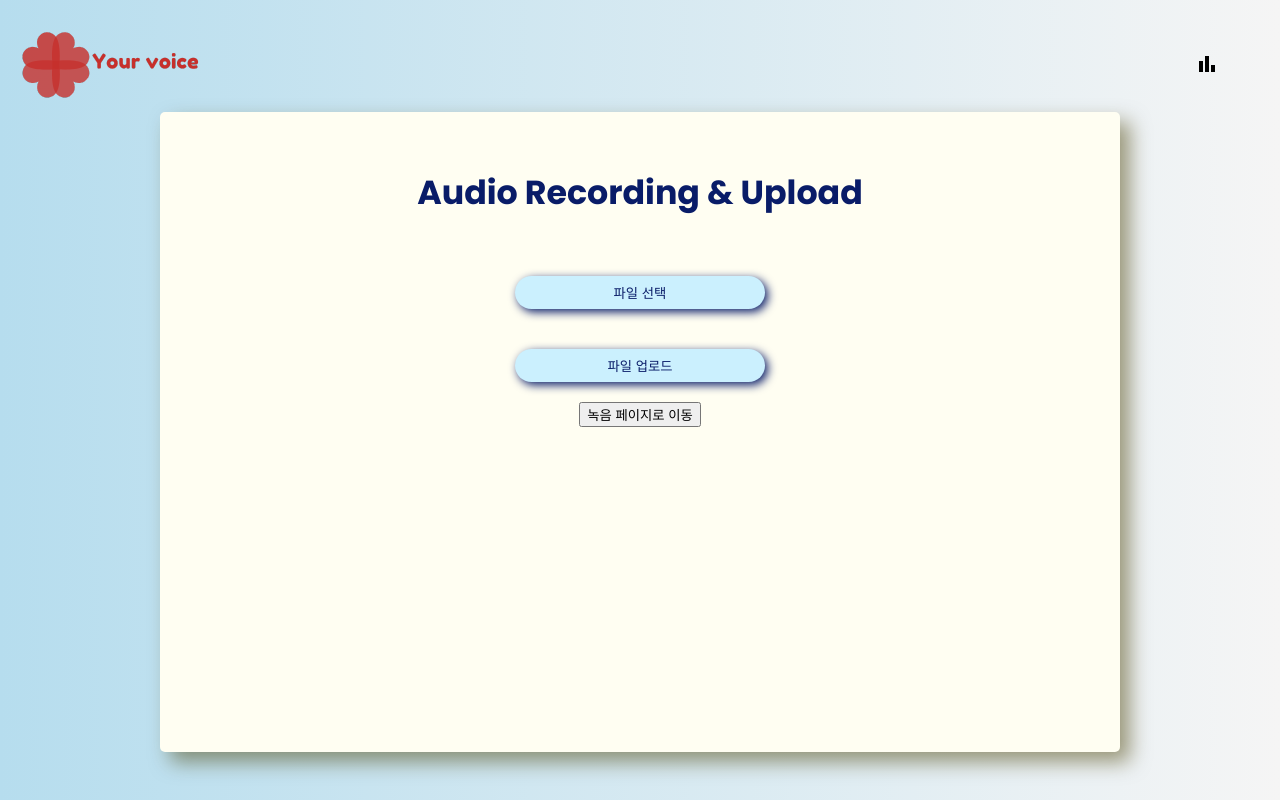
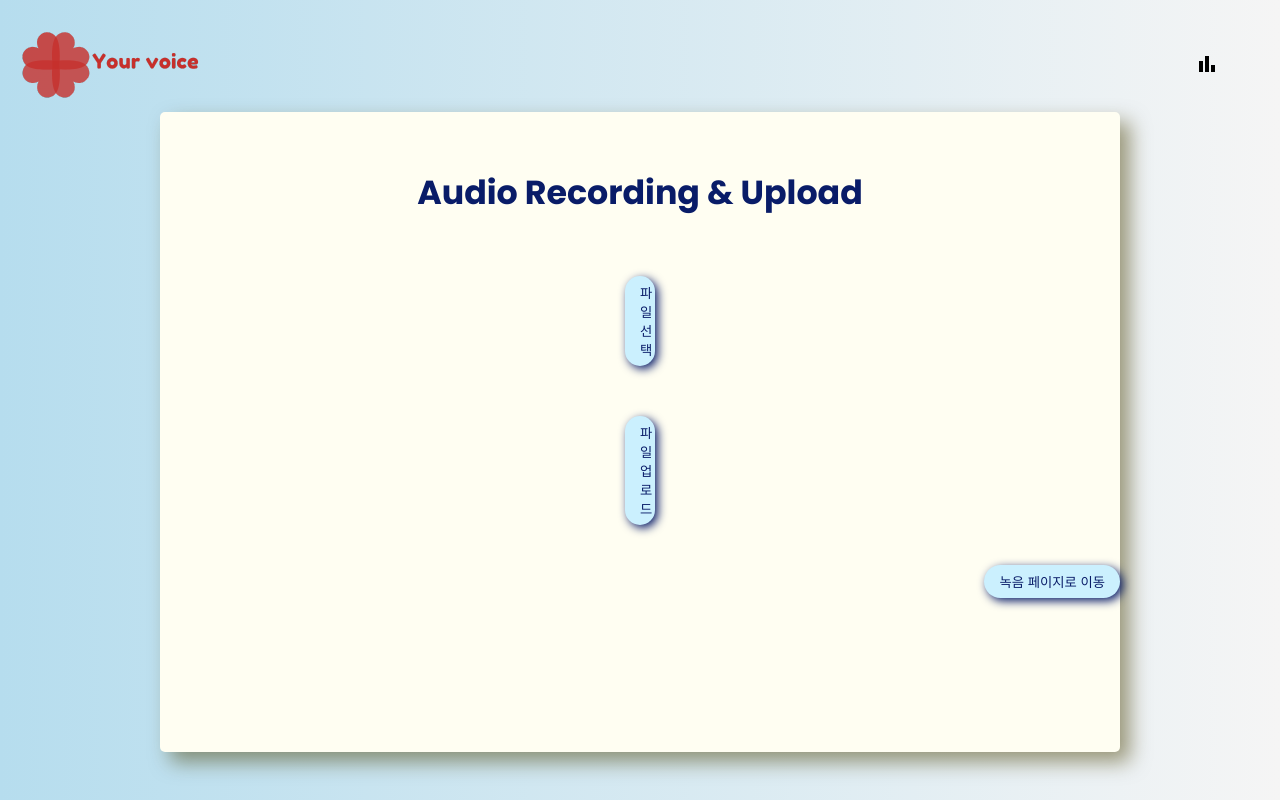
Before and after one commit to Soojong94/SilJeon, a React (Create React App) app in the folder your_voice/front/: page /coughUd in a window 1280 px wide. Built offline with nearby package versions, Linux system fonts and the light colour scheme.

Commit message:
호호 커밋

```diff
--- a/your_voice/front/src/upload2/bothload.css
+++ b/your_voice/front/src/upload2/bothload.css
@@ -1,3 +1,4 @@
+/* bothload.css */
 .parent-box {
     background: linear-gradient(to right, #b6ddee, whitesmoke);
     transition: background 0.3s ease;
@@ -15,20 +16,13 @@
     height: 80%;
     background-color: rgb(255, 254, 242);
     box-shadow: 10px 10px 20px rgba(72, 62, 1, 0.5);
-
-    margin-top: 5vw;
-
     box-sizing: border-box;
-
     text-align: center;
     justify-content: center;
     padding: 2vw 0;
-
 }
 
 .udH1 {
-
-
     color: rgb(9, 28, 104);
     font-size: 2.6vw;
     margin: 50px 0 10px 0;
@@ -37,73 +31,75 @@
 .udh2 {
     color: rgb(9, 28, 104);
     font-size: 1.3vw;
-
 }
 
 .message {
     margin-top: 10px;
-
     color: #6b5716;
-
 }
 
 .record-container {
-
-
-
     justify-content: center;
     align-items: center;
+}
 
-}
-.input-container{
-
-    margin-top: 5%;
-    display: flex;
-
-    align-items: center;
-    justify-content: center;
-    flex-direction: column;
-
-}
-.record-container {
+.input-container {
     display: flex;
     flex-direction: row;
-    margin-top: 4%;
-    gap: 10%;
-    margin-bottom: 2%;
+    margin-top: 5%;
+    justify-content: space-between;
+    align-items: flex-end;
+    gap: 20px;
+}
 
+.file-buttons {
+    display: flex;
+    flex-direction: column;
+    align-items: center;
+    gap: 10px;
+}
 
-}
-.selectedfileName{
-
+.selectedfileName {
     color: rgb(9, 28, 104);
     font-size: 1vw;
+}
 
-}
 .error-message {
     color: rgb(98, 6, 6);
     font-weight: bold;
     margin-top: 10px;
 }
 
-.inputbtn
-{
+.inputbtn {
     background-color: rgb(203, 240, 254);
     border: none;
     padding: 7px 15px;
     cursor: pointer;
     border-radius: 5vw;
     font-size: 0.9wv;
-    width: 26%;
+    width: 100%;
     color: rgb(9, 28, 104);
     box-shadow: 3px 3px 10px;
     margin: 20px 0 20px 0;
-
 }
 
+.recordPg_Move_box {
+    align-self: flex-end;
+}
 
+.recordPg_Btb {
+    background-color: rgb(203, 240, 254);
+    border: none;
+    padding: 7px 15px;
+    cursor: pointer;
+    border-radius: 5vw;
+    font-size: 0.9wv;
+    width: 100%;
+    color: rgb(9, 28, 104);
+    box-shadow: 3px 3px 10px;
+}
 
-.record-btn:hover,
+.recordPg_Btb:hover,
 .inputbtn:hover,
 .btnUd:hover {
     background-color: transparent;
@@ -113,7 +109,6 @@
 .file-input {
     display: none;
 }
-
 
 audio {
     background-color: whitesmoke;
--- a/your_voice/front/src/upload2/coughUd.jsx
+++ b/your_voice/front/src/upload2/coughUd.jsx
@@ -30,12 +30,14 @@ const CoughUd = () => {
                 {message && <p className='message'>{message}</p>}
                 <h1 className='udH1'>Audio Recording & Upload</h1>
                 <div className="input-container">
-                    <button className="inputbtn" onClick={() => inputBtn.current.click()}>파일 선택</button>
-                    <input type="file" onChange={handleFileChange} ref={inputBtn} className="file-input" />
-                    {selectedFile && <p className='selectedfileName'>선택한 파일: {selectedFile.name}</p>}
-                    <button className='inputbtn' onClick={navigateToLoadingPage} disabled={!selectedFile}>파일 업로드</button>
-                    <div>
-                        <button>녹음 페이지로 이동 </button>
+                    <div className="file-buttons">
+                        <button className="inputbtn" onClick={() => inputBtn.current.click()}>파일 선택</button>
+                        <input type="file" onChange={handleFileChange} ref={inputBtn} className="file-input" />
+                        {selectedFile && <p className='selectedfileName'>선택한 파일: {selectedFile.name}</p>}
+                        <button className='inputbtn' onClick={navigateToLoadingPage} disabled={!selectedFile}>파일 업로드</button>
+                    </div>
+                    <div className='recordPg_Move_box'>
+                        <button className="recordPg_Btb">녹음 페이지로 이동</button>
                     </div>
                 </div>
             </div>
```
Also changed, not shown: 1 other file (tests, documents, lock files or other folders).
